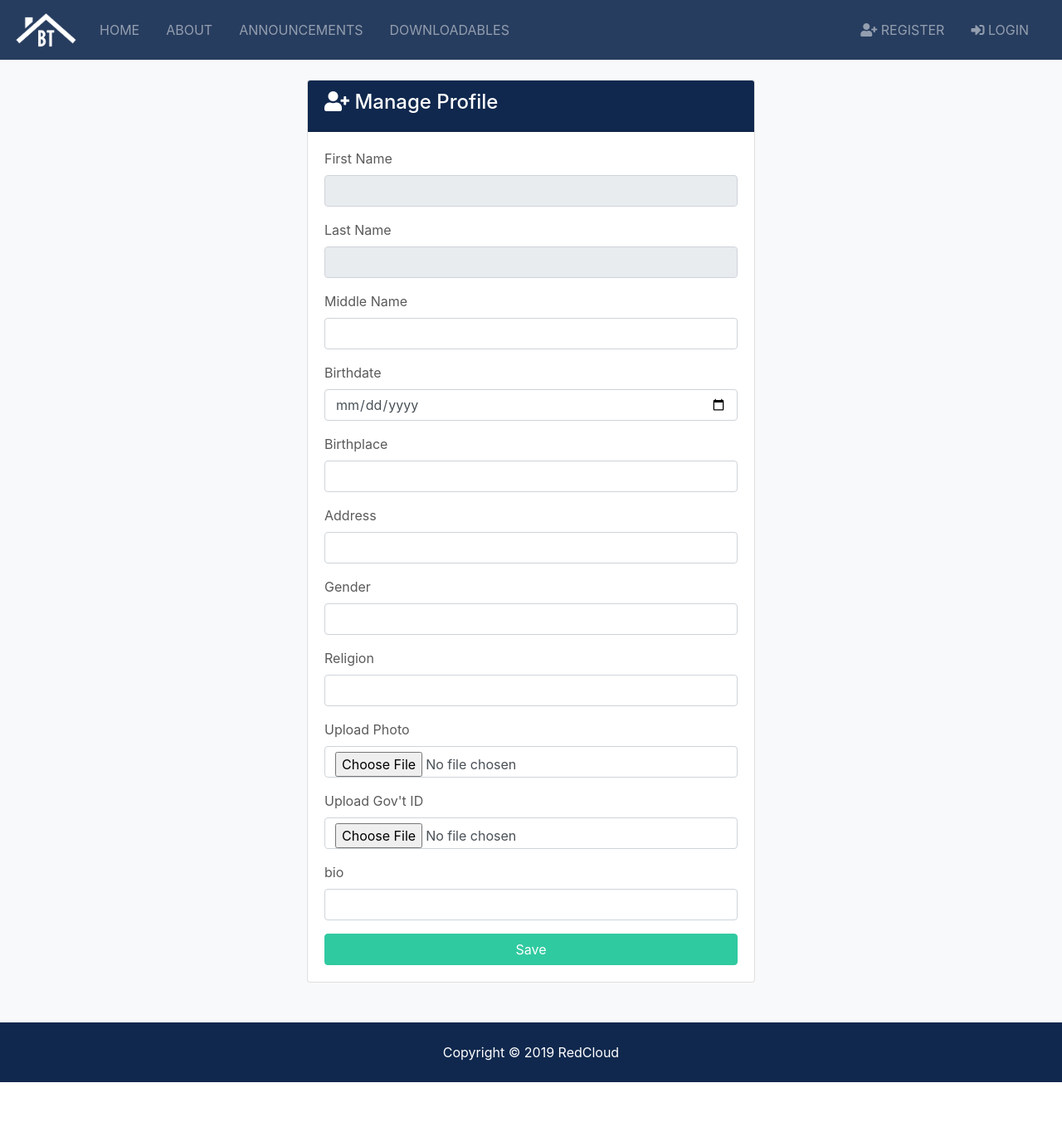
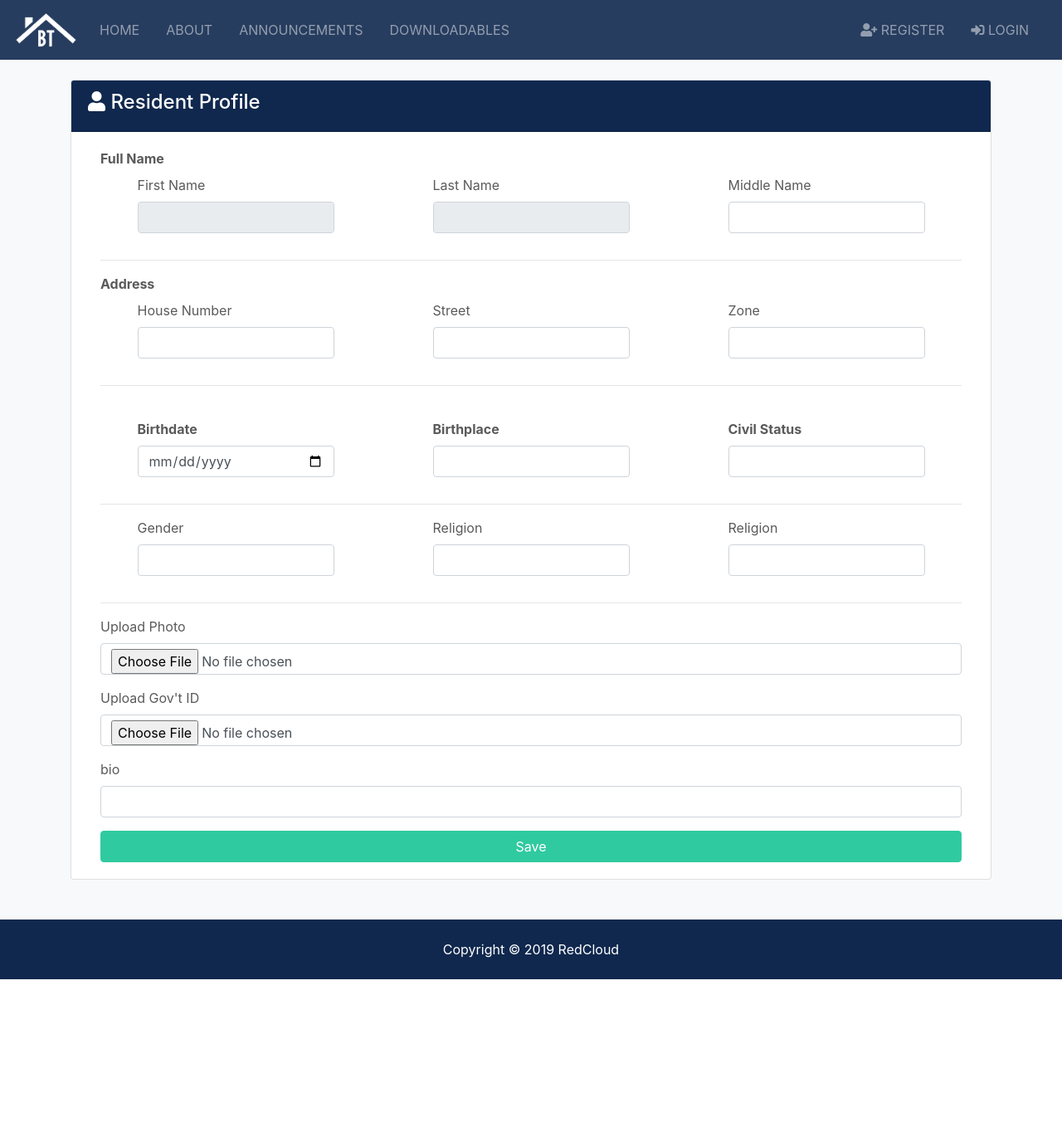
Before and after one commit to bitheaddhzdev/bgydelrosario, a Django app: page /accounts/profile in a window 1280 px wide. Shown: the whole page at 83% size. After the commit the page ends 1180 px from the top, so only its background shows below. Run offline with Django 3.2, Linux system fonts and the light colour scheme; some libraries are stand-ins or nearby versions.

Commit message:
Changing View profile design; WIP

```diff
--- a/templates/accounts/profile.html
+++ b/templates/accounts/profile.html
@@ -5,11 +5,11 @@
 <section id="register" class="bg-light py-5">
         <div class="container">
           <div class="row">
-            <div class="col-md-6 mx-auto">
+            <div class="col-md-12 mx-auto">
               <div class="card">
                 <div class="card-header bg-primary text-white">
                   <h4>
-                    <i class="fas fa-user-plus"></i> Manage Profile </h4>
+                    <i class="fas fa-user"></i><span> Resident Profile</span></h4>
                 </div>
                 <div class="card-body">
 
@@ -18,38 +18,104 @@
                     {% include 'partials/_alerts.html' %}
                     <form action="{% url 'profile' %}" method="POST" enctype="multipart/form-data">
                        {% csrf_token %}
+                    <!-- first row: Full Name -->
+                    <div class="container">
+                        <label for="full_name"><strong>Full Name</strong></label>
+                      <div class="row">
+                        <div class="col-md-3 mx-auto">
                           <div class="form-group">
                               <label for="{{user.first_name}}">First Name</label>
                               <input type="text" name="{{user.first_name}}" placeholder="{{user.first_name}}" class="form-control" disabled>
                           </div>
+                        </div>
+                        <div class="col-md-3 mx-auto">
                           <div class="form-group">
                             <label for="{{user.last_name}}">Last Name</label>
                             <input type="text" name="{{user.last_name}}" placeholder="{{user.last_name}}" class="form-control" disabled>
                           </div>
+                      </div>
+                       <div class="col-md-3 mx-auto">
                         <div class="form-group">
                           <label for="middle_name">Middle Name</label>
                           <input type="text" name="middle_name" class="form-control" required>
                         </div>
+                      </div>
+                    </div>
+                    <hr>
+                  <!-- second row: Address(house #, street, Zone) -->
+
+
+                          <label for="address"><strong>Address</strong></label>
+                    <div class="row">
+
+                        <div class="col-md-3 mx-auto">
                           <div class="form-group">
-                      <label for="birthdate">Birthdate</label>
+                            <label for="house_num">House Number</label>
+                            <input type="text" name="house_num" class="form-control" required>
+                          </div>
+                        </div>
+                        <div class="col-md-3 mx-auto">
+                            <div class="form-group">
+                              <label for="street">Street</label>
+                              <input type="text" name="street" class="form-control" required>
+                            </div>
+                        </div>
+                        <div class="col-md-3 mx-auto">
+                            <div class="form-group">
+                              <label for="zone">Zone</label>
+                              <input type="text" name="zone" class="form-control" required>
+                            </div>
+                        </div>
+                    </div>
+                    <hr>
+                    <br>
+                  <!-- third row :birthday -->
+
+                    <div class="row">
+                      <div class="col-md-3 mx-auto">
+                        <div class="form-group">
+                          <label for="birthdate"><strong>Birthdate</strong></label>
                           <input type="date" name="birthdate" class="form-control" required>
                         </div>
+                      </div>
+                      <div class="col-md-3 mx-auto">
                         <div class="form-group">
-                        <label for="birthplace">Birthplace</label>
+                            <label for="birthplace"><strong>Birthplace</strong></label>
                             <input type="text" name="birthplace" class="form-control" required>
                         </div>
+                      </div>
+                      <div class="col-md-3 mx-auto">
                           <div class="form-group">
-                      <label for="address">Address</label>
-                      <input type="text" name="address" class="form-control" required>
+                            <label for="civil_status"><strong>Civil Status</strong></label>
+                            <input type="text" name="civil_status" class="form-control" required>
                           </div>
+                      </div>
+                    </div>
+                    <hr>
+
+                    <!-- fourth row: gender, religion -->
+                    <div class="row">
+                      <div class="col-md-3 mx-auto">
                         <div class="form-group">
                           <label for="gender">Gender</label>
                           <input type="text" name="gender" class="form-control" required>
                         </div>
+                      </div>
+                      <div class="col-md-3 mx-auto">
                         <div class="form-group">
                           <label for="relgion">Religion</label>
                           <input type="text" name="religion" class="form-control" required>
                         </div>
+                      </div>
+                      <div class="col-md-3 mx-auto">
+                          <div class="form-group">
+                            <label for="relgion">Religion</label>
+                            <input type="text" name="religion" class="form-control" required>
+                          </div>
+                      </div>
+                    </div>
+                    <hr>
+
                 <div class="form-group">
                   <label for="photo_main">Upload Photo</label>
                   <input type="file" name="photo_main" accept="image/*" class="form-control">
```
Lines whose indentation alone changed are shown as unchanged.
